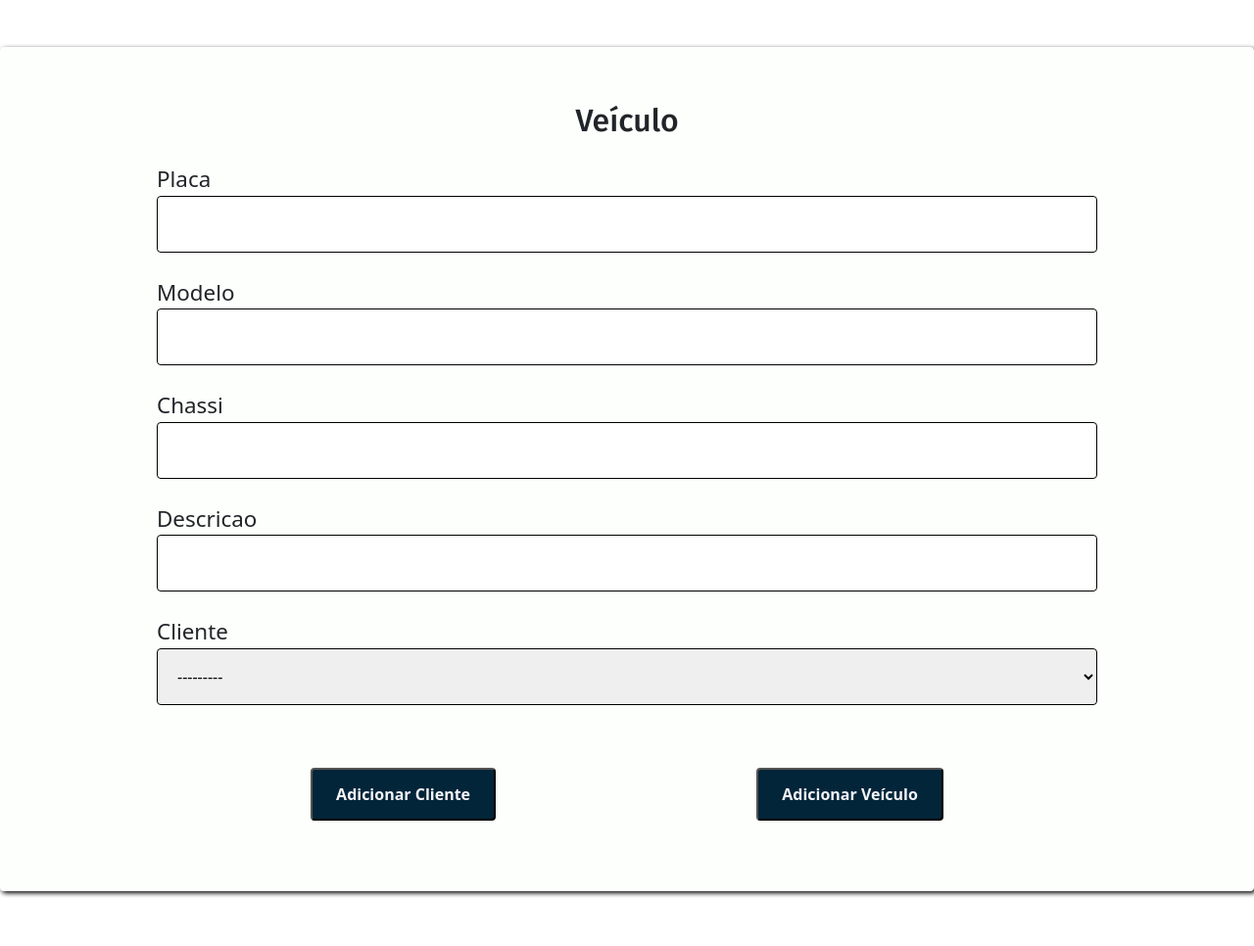
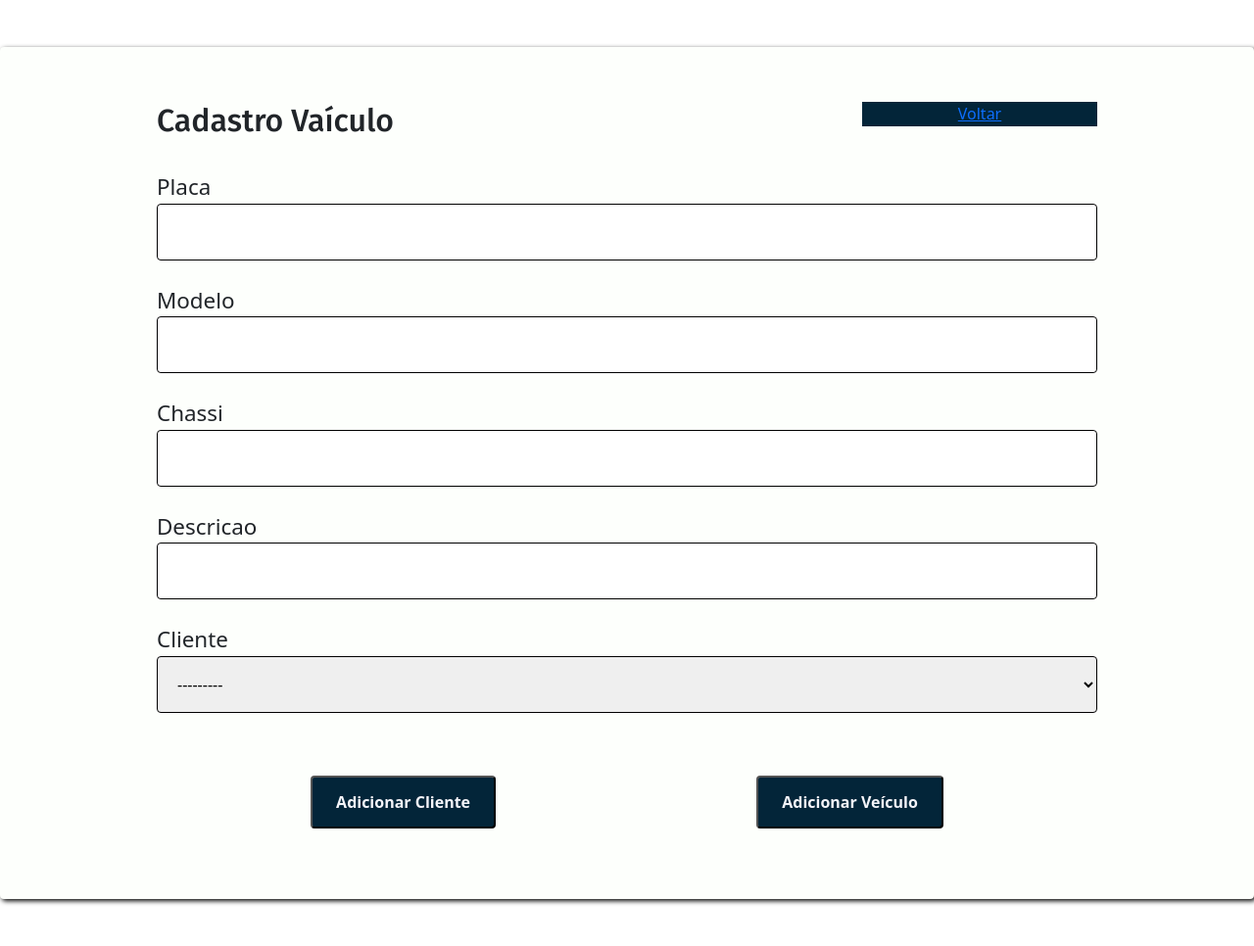
Before and after one commit to DanielScheffel/projeto_final_mecanica, a Django app: page /veiculo/create/ in a window 1280 px wide. Shown: the part 64-1030 px from the top of the page at 98% size. Before the commit the page ends 980 px from the top, so only its background shows below. Run offline with Django 5.2, Linux system fonts and the light colour scheme; data that the repository does not hold is empty.

Commit message:
Arrumando um pouco do layout

```diff
--- a/base_static/global/css/style.css
+++ b/base_static/global/css/style.css
@@ -175,3 +175,19 @@ h2 {
   filter: brightness(80%);
   box-shadow: 0 0 5px #000;
 }
+
+.header {
+  display: flex;
+  justify-content: space-between;
+}
+
+.close-btn {
+  border: none;
+  width: 15rem;
+  height: 25px;
+  background-color: #032539;
+}
+
+.btn-ordem .add-link {
+  text-decoration: none;
+}
--- a/cliente/templates/cliente/cliente.html
+++ b/cliente/templates/cliente/cliente.html
@@ -5,7 +5,11 @@
         <div class="table-title">
             <h1 class="title">Clientes</h1>
 
-            <button type="button" href="{% url "cliente:create" %}" class="btn-ordem">Adicionar Cliente</button>
+            <button type="button" class="btn-ordem">
+                <a class="add-link" href="{% url "cliente:create" %}">
+                    Adicionar Cliente
+                </a>
+            </button>
         </div>
 
         <table class="oficina-table">
--- a/cliente/templates/veiculo/veiculo.html
+++ b/cliente/templates/veiculo/veiculo.html
@@ -5,7 +5,11 @@
         <div class="table-title">
             <h1 class="title">Veículos</h1>
 
-            <button type="button" href="{% url "cliente:createVeiculo" %}" class="btn-ordem">Adicionar Veículo</button>
+            <button type="button" class="btn-ordem">
+                <a class="add-link" href="{% url "cliente:createVeiculo" %}">
+                    Adicionar Veículo
+                </a>
+            </button>
         </div>
 
         <table class="oficina-table">
--- a/cliente/templates/veiculo/veiculo_create.html
+++ b/cliente/templates/veiculo/veiculo_create.html
@@ -3,7 +3,14 @@
 {% block content %}
   <div class="form-wrapper">
 
-    <h2>Veículo</h2>
+    <div class="header">
+      <h2>Cadastro Vaículo</h2>
+      <button class="close-btn" type="button">
+        <a href="{% url "cliente:cliente" %}">
+          <i class="bi bi-arrow-left"></i> Voltar
+        </a>
+      </button>
+    </div>
 
     <form
       action="{{ form_action }}"
```
Also changed, not shown: cliente/templates/cliente/cliente_create.html (+8 -1 lines).
